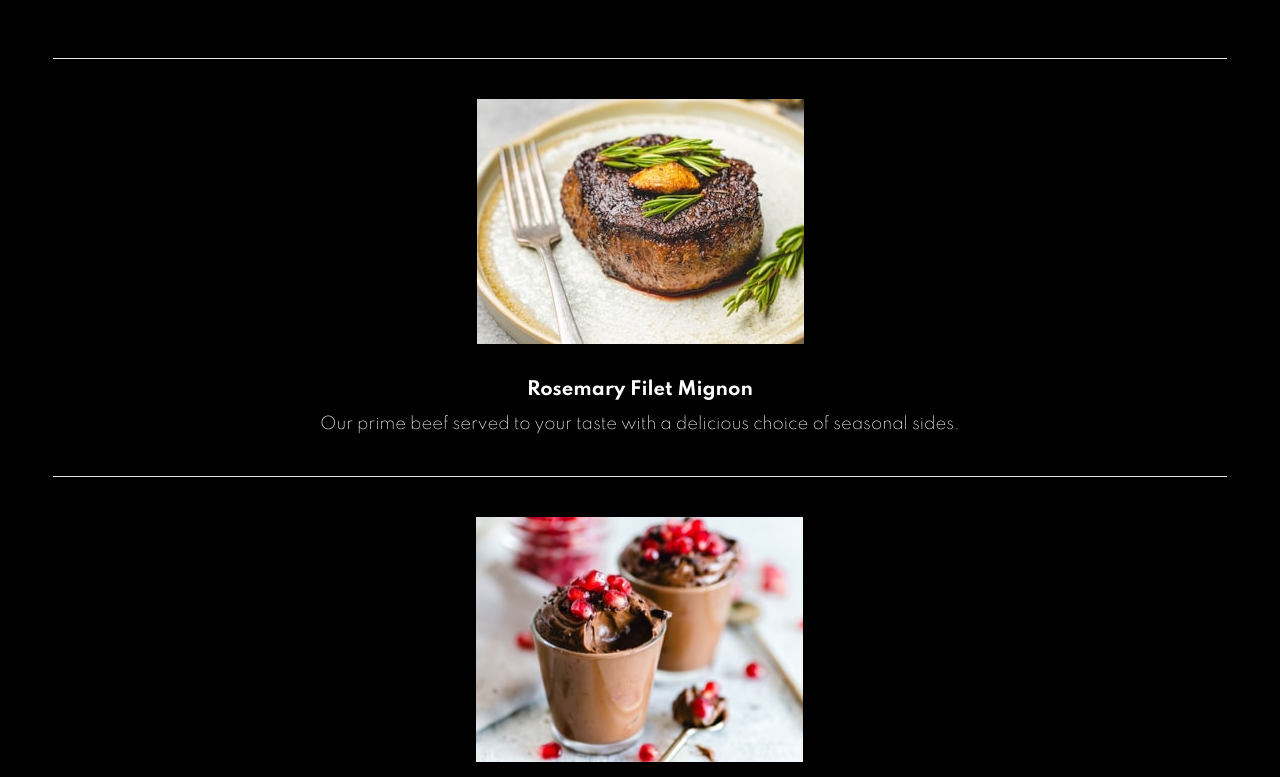
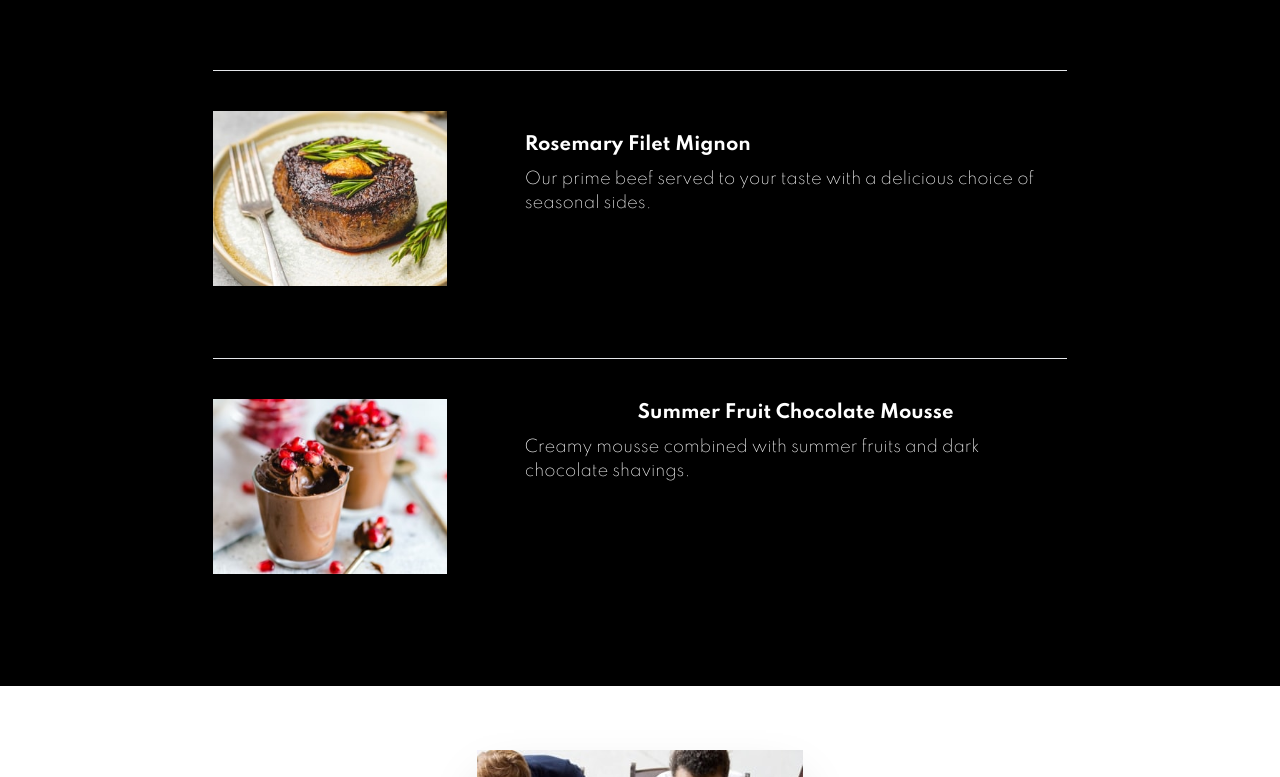
Before and after one commit to idriss101/Dine-Restaurant, a Next.js app: page / in a window 1280 px wide. Shown: the part 2583-3360 px from the top of the page. Built offline with nearby package versions, Linux system fonts and the light colour scheme.

Commit message:
menu section responsive foir tablets

```diff
--- a/components/About.js
+++ b/components/About.js
@@ -3,7 +3,7 @@ import React from "react";
 export default function About() {
   let isTablet;
   if (typeof window !== "undefined") {
-    isTablet = window.matchMedia("(min-width:768px)").matches;
+    isTablet = window.matchMedia("(min-width:700px)").matches;
   }
   const showpatternTablet = () => {
     if (isTablet === true) {
--- a/components/Menu.js
+++ b/components/Menu.js
@@ -17,12 +17,12 @@ export default function Menu() {
           our diner’s favourites. Our menu is revamped every season.
         </p>
       </div>
-      <div className="text-white flex flex-col items-center text-center pb-10 md:flex-row md:text-left md:w-11/12 md:items-start ">
+      <div className="text-white flex flex-col items-center text-center pb-10 md:flex-row md:text-left md:w-8/12 md:items-start ">
         <div className="">
           <img
             src="/starter-code/images/homepage/salmon-mobile.jpg"
             alt="salmon dish"
-            className="object-contain w-4/6 mb-8 "
+            className="object-contain w-full mb-8 md:w-9/12 "
           />
         </div>
 
@@ -34,38 +34,38 @@ export default function Menu() {
           </p>
         </div>
       </div>
-      <hr className="w-11/12" />
-      <div className="text-white flex flex-col items-center pb-10 mt-10 text-center ">
+      <hr className="w-11/12 md:w-8/12" />
+      <div className="text-white flex flex-col items-center text-center pb-10 md:flex-row md:text-left md:w-8/12 md:items-start md:mt-10">
         <div className="">
           <img
             src="/starter-code/images/homepage/beef-mobile.jpg"
             alt="beef dish"
-            className="object-contain w-full mb-8"
+            className="object-contain w-full mb-8 md:w-9/12 "
           />
         </div>
-        <div className="">
+        <div className="w-8/12 mt-5">
           <h3 className="font-bold text-lg mb-2">Rosemary Filet Mignon</h3>
-          <p className="text-center font-extra-light">
+          <p className="text-center font-extra-light md:text-left">
             Our prime beef served to your taste with a delicious choice of
             seasonal sides.
           </p>
         </div>
       </div>
-      <hr className="w-11/12" />
-      <div className="text-white flex flex-col items-center pb-10 mt-10 text-center ">
+      <hr className="w-11/12 md:w-8/12" />
+      <div className="text-white flex flex-col items-center text-center pb-10 md:flex-row md:text-left md:w-8/12 md:items-start md:mt-10 ">
         <div className="">
           <img
             src="/starter-code/images/homepage/chocolate-mobile.jpg"
             alt="chocolate dish"
-            className="object-contain w-full mb-8"
+            className="object-contain w-full mb-8 md:w-9/12 "
           />
         </div>
 
-        <div className="w-10/12 flex flex-col items-center">
+        <div className="w-10/12 flex flex-col items-center md:w-8/12 ">
           <h3 className="font-bold text-lg mb-2">
             Summer Fruit Chocolate Mousse
           </h3>
-          <p className="text-center font-extra-light">
+          <p className="text-center font-extra-light md:text-left ">
             Creamy mousse combined with summer fruits and dark chocolate
             shavings.
           </p>
```
